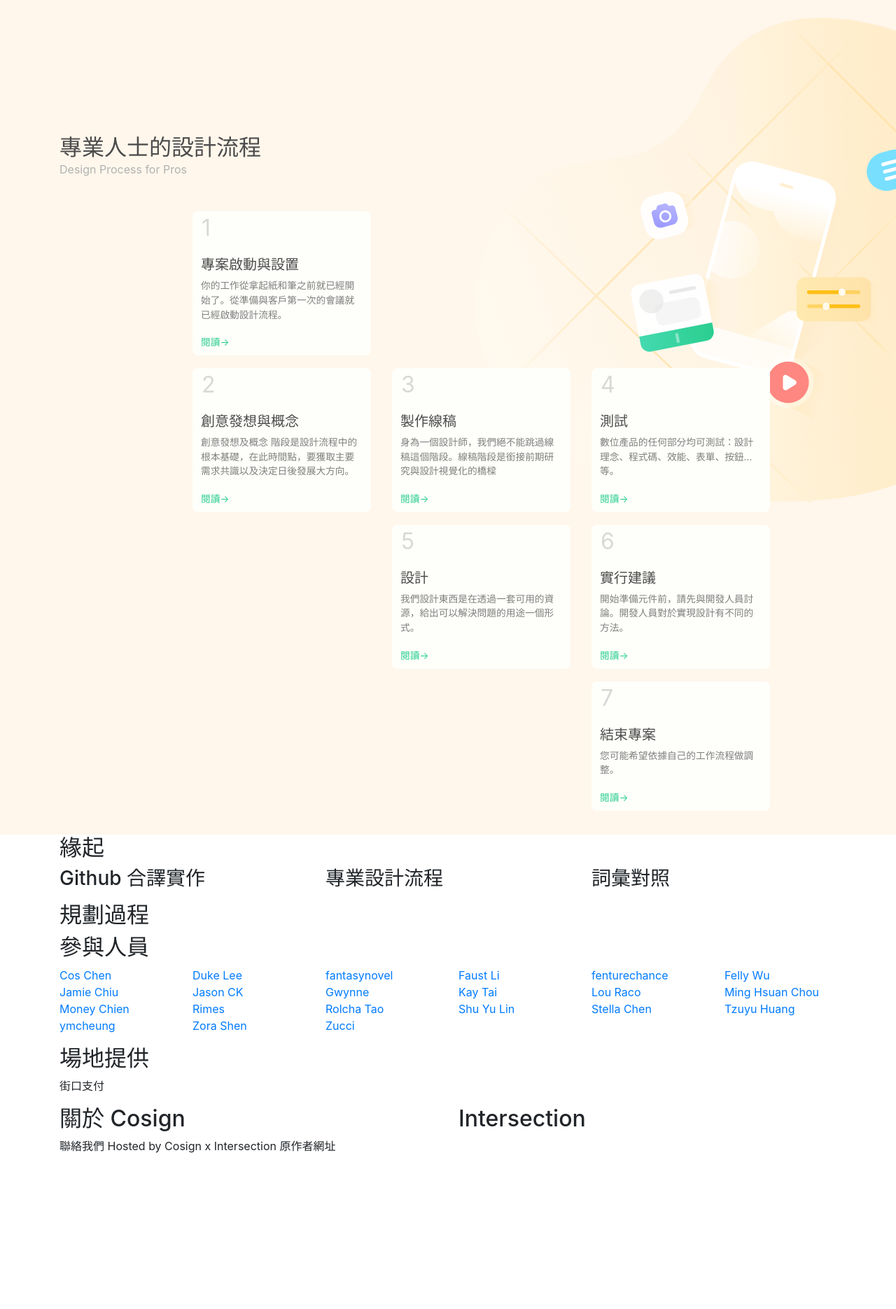
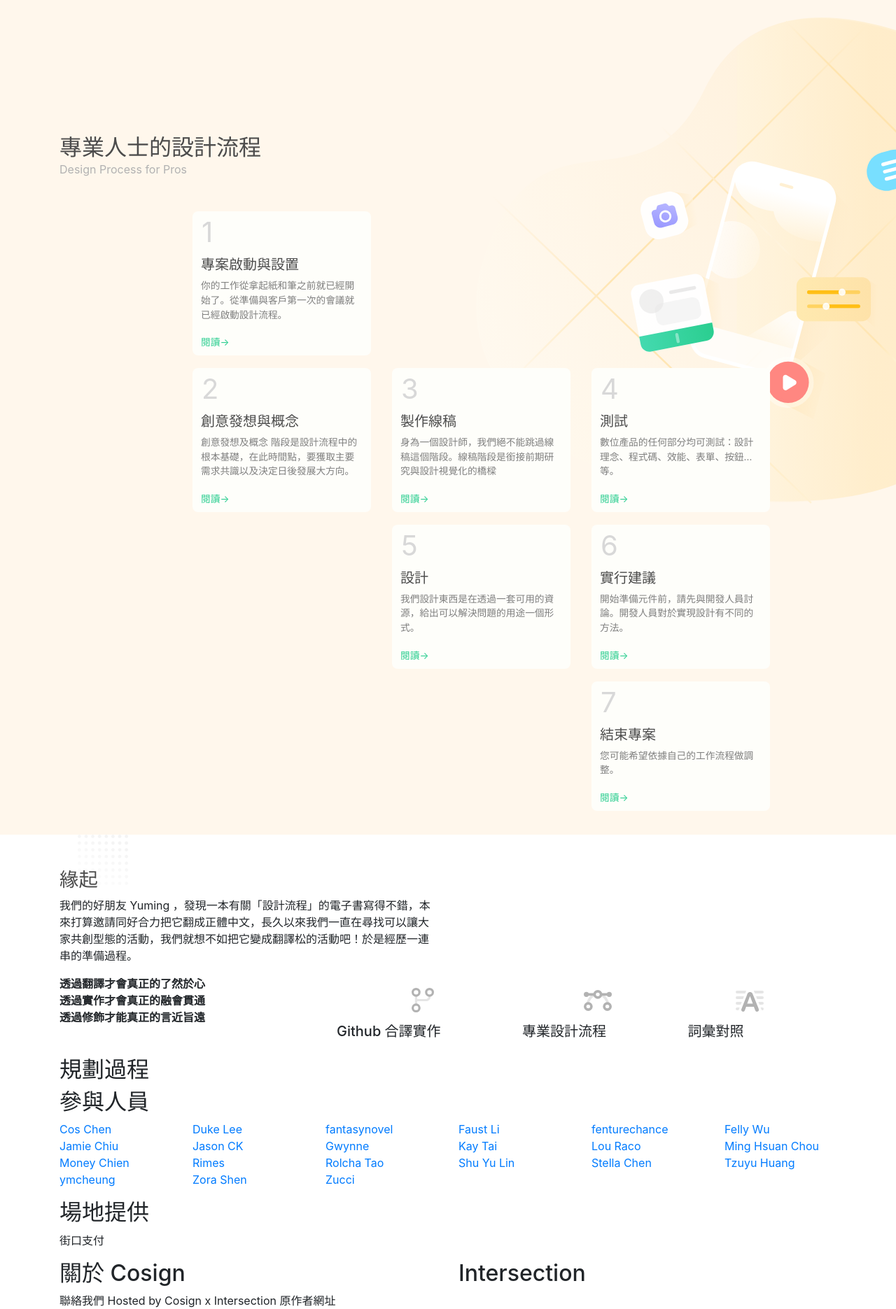
Before and after one commit to thecosignstudio/process, a Jekyll site: the page built from index.md, in a window 1280 px wide. Shown: the whole page at 70% size. Built offline with Jekyll 4.4.1, drawn with Linux system fonts in a browser that asks for light colours; before the commit the page ends 1650 px from its top, so only the background shows below that.

Commit message:
Update intros layout #1

```diff
--- a/_layouts/home.html
+++ b/_layouts/home.html
@@ -109,19 +109,37 @@
   <div class="container">
     <section class="row">
       <div class="col-12">
-          <h2>緣起</h2>
+          <h2 class="intro-title">緣起</h2>
+          <div class="row">
+            <div class="col-12 col-md-6">
+              <p class="intro-content">
+                我們的好朋友 Yuming ，發現一本有關「設計流程」的電子書寫得不錯，本來打算邀請同好合力把它翻成正體中文，長久以來我們一直在尋找可以讓大家共創型態的活動，我們就想不如把它變成翻譯松的活動吧！於是經歷一連串的準備過程。
+              </p>
+            </div>
+        </div>
       </div>
-      <div class="col">
-        <h3>Github 合譯實作</h3>
-        <p></p>
+      <div class="col-12 col-md-4">
+        <p class="intro-content-motto">
+          透過翻譯才會真正的了然於心<br>
+          透過實作才會真正的融會貫通<br>
+          透過修飾才能真正的言近旨遠
+        </p>
       </div>
-      <div class="col">
-        <h3>專業設計流程</h3>
-        <p></p>
-      </div>
-      <div class="col">
-        <h3>詞彙對照</h3>
-        <p></p>
+      <div class="col-12 col-md-8">
+        <ul class="intro-highlights">
+          <li class="intro-highlight-item">
+            <i class="intro-highlight-icon-github"></i>
+            <h5 class="intro-highlight-title">Github 合譯實作</h3>
+            </li>
+          <li class="intro-highlight-item">
+            <i class="intro-highlight-icon-process"></i>
+            <h5 class="intro-highlight-title">專業設計流程</h3>
+          </li>
+          <li class="intro-highlight-item">
+            <i class="intro-highlight-icon-legend"></i>
+            <h5 class="intro-highlight-title">詞彙對照</h3>
+          </li>
+        </ul>
       </div>
     </section>
 
--- a/_sass/_custom.scss
+++ b/_sass/_custom.scss
@@ -4,4 +4,5 @@
 
 @import 'custom/cover';
 @import 'custom/chapters';
+@import 'custom/intro';
 @import 'custom/participants';
--- a/_sass/custom/_chapters.scss
+++ b/_sass/custom/_chapters.scss
@@ -15,7 +15,7 @@
 
   &::before {
     content: counter(chapter);
-    font-size: 2rem;
+    font-size: 2.5rem;
     color: $white-shade-lighter;
     counter-increment: chapter;
     position: absolute;
@@ -27,6 +27,7 @@
   display: block;
   background-color: $white;
   border-radius: 8px;
+  height: 100%;
   overflow: hidden;
   padding: 64px 12px 8px;
 
--- a/_sass/custom/_cover.scss
+++ b/_sass/custom/_cover.scss
@@ -1,8 +1,8 @@
 .home-cover {
   padding-top: 50%;
-  // background-color: $white-floral;
-  background-image: url('../assets/home_imgs/header_hero.svg'), url('../assets/home_imgs/header_background.svg');
-  background-position: right 16px, left top;
+  background-image: url('../assets/home_imgs/header_hero.svg'),
+                    url('../assets/home_imgs/header_background.svg');
+  background-position: right 16px, left bottom;
   background-repeat: no-repeat;
   background-size: 90% auto, 100% auto;
 
--- /dev/null
+++ b/_sass/custom/_intro.scss
@@ -0,0 +1,55 @@
+.intro-title {
+  background-image: url('../assets/home_imgs/intro_background.svg');
+  background-position: 26px top;
+  background-repeat: no-repeat;
+  background-size: 72px auto;
+  color: $white-shade-dark;
+  font-size: 1.714285rem;
+  padding-top: 48px;
+}
+
+.intro-content-motto {
+  font-weight: 700;
+}
+
+.intro-highlights {
+  display: flex;
+  overflow-x: auto;
+  margin-top: 12px;
+  padding: 0 16px;
+}
+
+.intro-highlight-item {
+  flex: 1 1 auto;
+  list-style: none;
+  margin-right: 20px;
+}
+
+@mixin intro-highlight-icon($iconwidth) {
+  background-position: center center;
+  background-repeat: no-repeat;
+  background-size: #{$iconwidth} auto;
+  display: block;
+  height: 48px;
+  margin: 0 auto 8px;
+  width: 48px;
+}
+
+.intro-highlight-icon-github {
+  @include intro-highlight-icon(66.66667%);
+
+  background-image: url('../assets/home_imgs/bygithub.svg');
+}
+
+.intro-highlight-icon-process {
+  @include intro-highlight-icon(83.33333%);
+
+  background-image: url('../assets/home_imgs/theprocess.svg');
+}
+
+
+.intro-highlight-icon-legend {
+  @include intro-highlight-icon(83.33333%);
+
+  background-image: url('../assets/home_imgs/wordlegend.svg');
+}
```
Also changed, not shown: assets/home_imgs/bygithub.svg (added), assets/home_imgs/intro_background.svg (added), assets/home_imgs/theprocess.svg (added), assets/home_imgs/wordlegend.svg (added).
